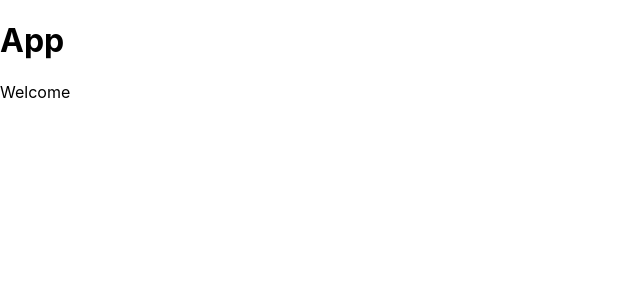
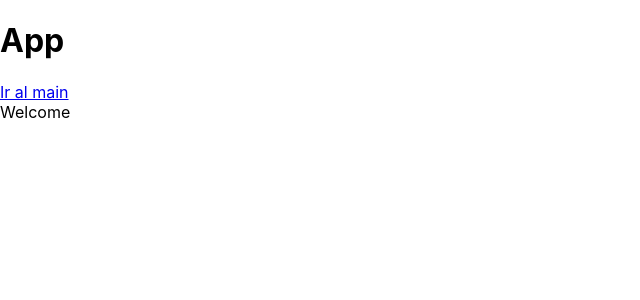
Before and after one commit to Leomiguel19/weather-app, a React (Create React App) app: page / in a window 1280 px wide. Shown: the top 300 px of the page, without its empty margins (0-640 px from the left). Built offline with nearby package versions, Linux system fonts and the light colour scheme.

Commit message:
Using Link

```diff
--- a/src/App.jsx
+++ b/src/App.jsx
@@ -1,7 +1,8 @@
 import React from 'react'
 import { BrowserRouter as Router,
     Switch,
-    Route
+    Route,
+    Link
     } from 'react-router-dom'
 
 const App = () => {
@@ -9,6 +10,11 @@ const App = () => {
         <div>
             <h1>App</h1>
             <Router>
+                <div>
+                    <Link to="/main">
+                        Ir al main
+                    </Link>
+                </div>
                 <Switch>
                     <Route exact path="/">
                         Welcome
```
